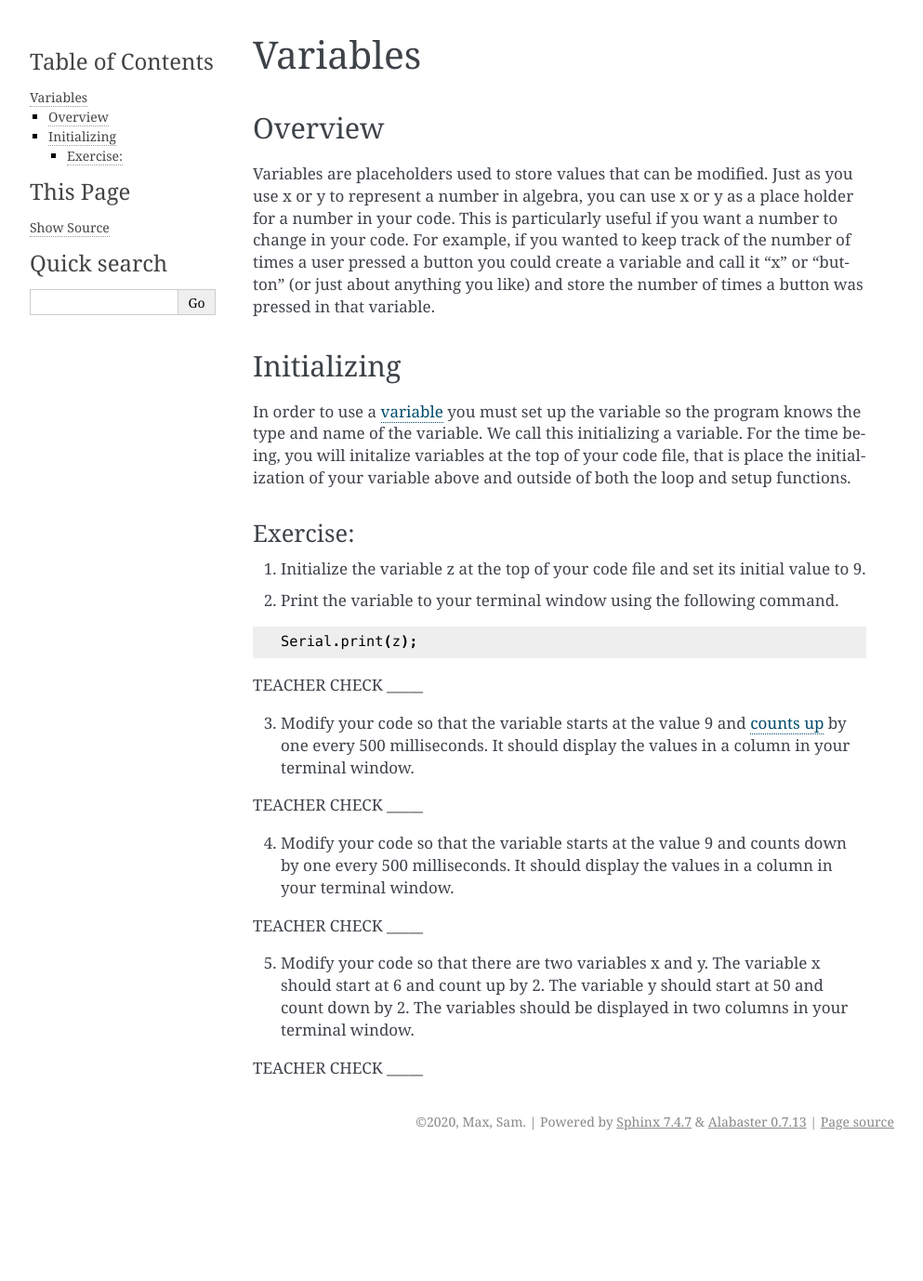
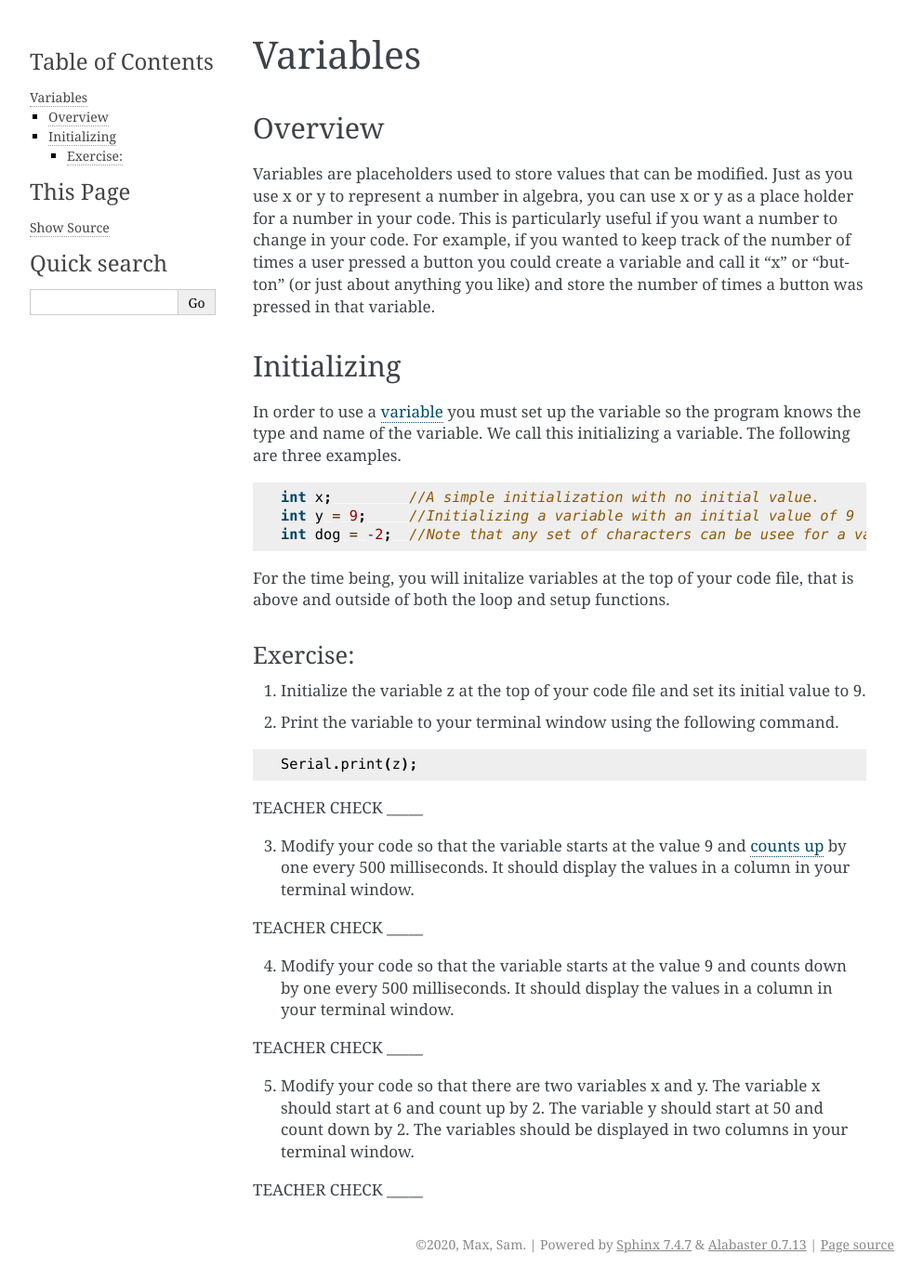
Before and after one commit to maxtkc/mvths-wiki, a Sphinx documentation site: the page built from docs/015-variables.rst, in a window 1280 px wide. Shown: the whole page at 93% size, without its empty margins (148-1141 px from the left). Built offline with Sphinx 7.4.7, drawn with Linux system fonts in a browser that asks for light colours; before the commit the page ends 1246 px from its top, so only the background shows below that.

Commit message:
Update 015-variables.rst

```diff
--- a/docs/015-variables.rst
+++ b/docs/015-variables.rst
@@ -16,8 +16,15 @@ Initializing
 ------------
 
 In order to use a `variable <https://www.google.com/url?q=https://docs.google.com/document/d/1BmZbXzxnD2j17QToSZ9jeZmnP7burwfksfQq2v4zu-Y/edit%23heading%3Dh.vbe1wov8lque&sa=D&ust=1587613173882000>`__ you must set up the variable so the program
-knows the type and name of the variable. We call this initializing a variable. For the time
-being, you will initalize variables at the top of your code file, that is place the initialization of your variable above and
+knows the type and name of the variable. We call this initializing a variable. The following are three examples.
+
+.. code-block:: c
+
+   int x;         //A simple initialization with no initial value.
+   int y = 9;     //Initializing a variable with an initial value of 9
+   int dog = -2;  //Note that any set of characters can be usee for a variable name.
+
+For the time being, you will initalize variables at the top of your code file, that is above and
 outside of both the loop and setup functions.
 
 Exercise:
```
